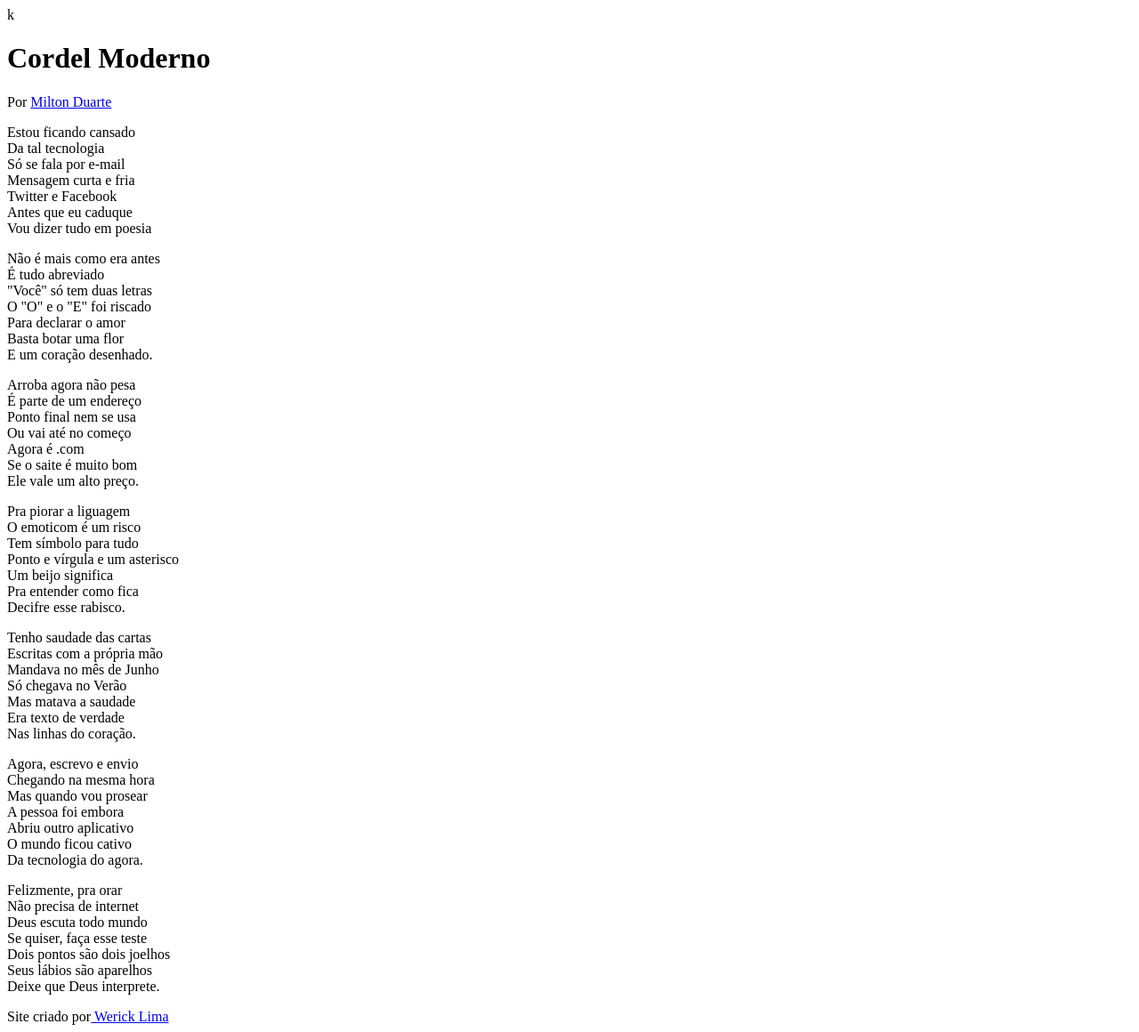
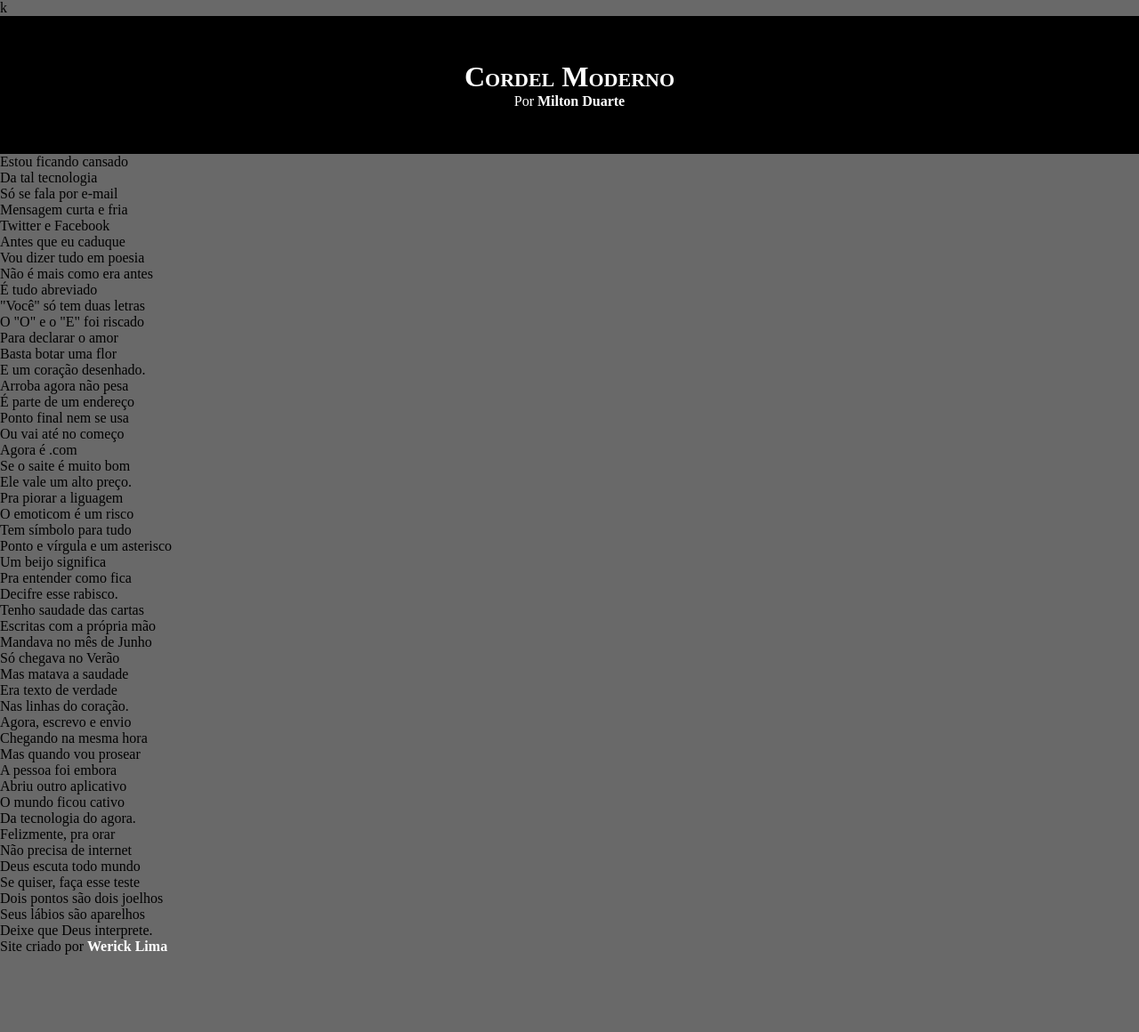
Before and after one commit to WerickL/Estudos, a PHP site: page / in a window 1280 px wide. Shown: the whole page at 89% size. After the commit the page ends 1073 px from the top, so only its background shows below. Run offline with PHP 8.4, Linux system fonts and the light colour scheme.

Commit message:
atualizando css

```diff
--- a/HTML-CSS/CeV/Desafios/desafio012/index.html
+++ b/HTML-CSS/CeV/Desafios/desafio012/index.html
@@ -13,7 +13,7 @@
         <p>Por <a href="https://www.recantodasletras.com.br/poesias/3186743" target="_blank">Milton Duarte</a></p>
     </header>
 
-<section>
+<section class="normal">
     <p>
         Estou ficando cansado <br>
         Da tal tecnologia <br>
@@ -25,7 +25,7 @@
     </p>
 </section>
 
-<section>
+<section class="imagem">
     <p>
         Não é mais como era antes <br>
         É tudo abreviado <br>
@@ -37,7 +37,7 @@
     </p>
 </section>
 
-<section>
+<section class="normal">
     <p>
         Arroba agora não pesa <br>
         É parte de um endereço <br>
@@ -59,7 +59,7 @@
     </p>
 </section>
 
-<section>
+<section class="imagem">
     <p>
         Tenho saudade das cartas <br>
         Escritas com a própria mão <br>
@@ -71,7 +71,7 @@
     </p>
 </section>
 
-<section>
+<section class="normal">
     <p>
         Agora, escrevo e envio <br>
         Chegando na mesma hora <br>
--- a/HTML-CSS/CeV/Desafios/desafio012/style.css
+++ b/HTML-CSS/CeV/Desafios/desafio012/style.css
@@ -1 +1,30 @@
 @charset "UTF-8";
+
+*{
+    margin: 0px;
+    padding: 0px;
+}
+body, html{
+    background-color:dimgray;
+    min-height: 100%;
+}
+header{
+    background-color: black;
+    color: white;
+    text-align: center;
+}
+header > h1{
+    padding-top: 50px;
+    font-variant: small-caps;
+}
+header > p{
+    padding-bottom: 50px;
+}
+ a{
+    color: white;
+    font-weight: bolder;
+    text-decoration: none;
+ }
+ a:hover{
+     text-decoration: underline;
+ }
```
